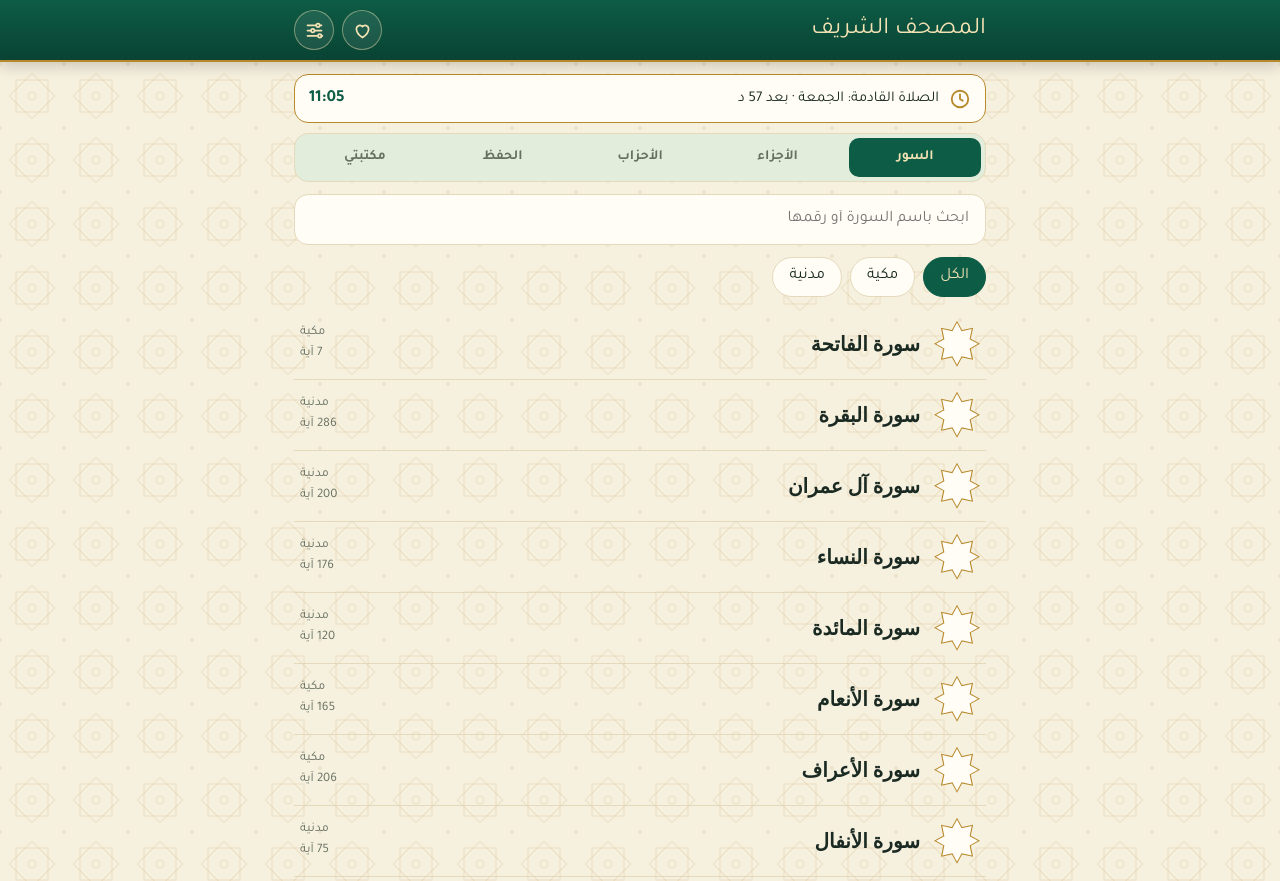
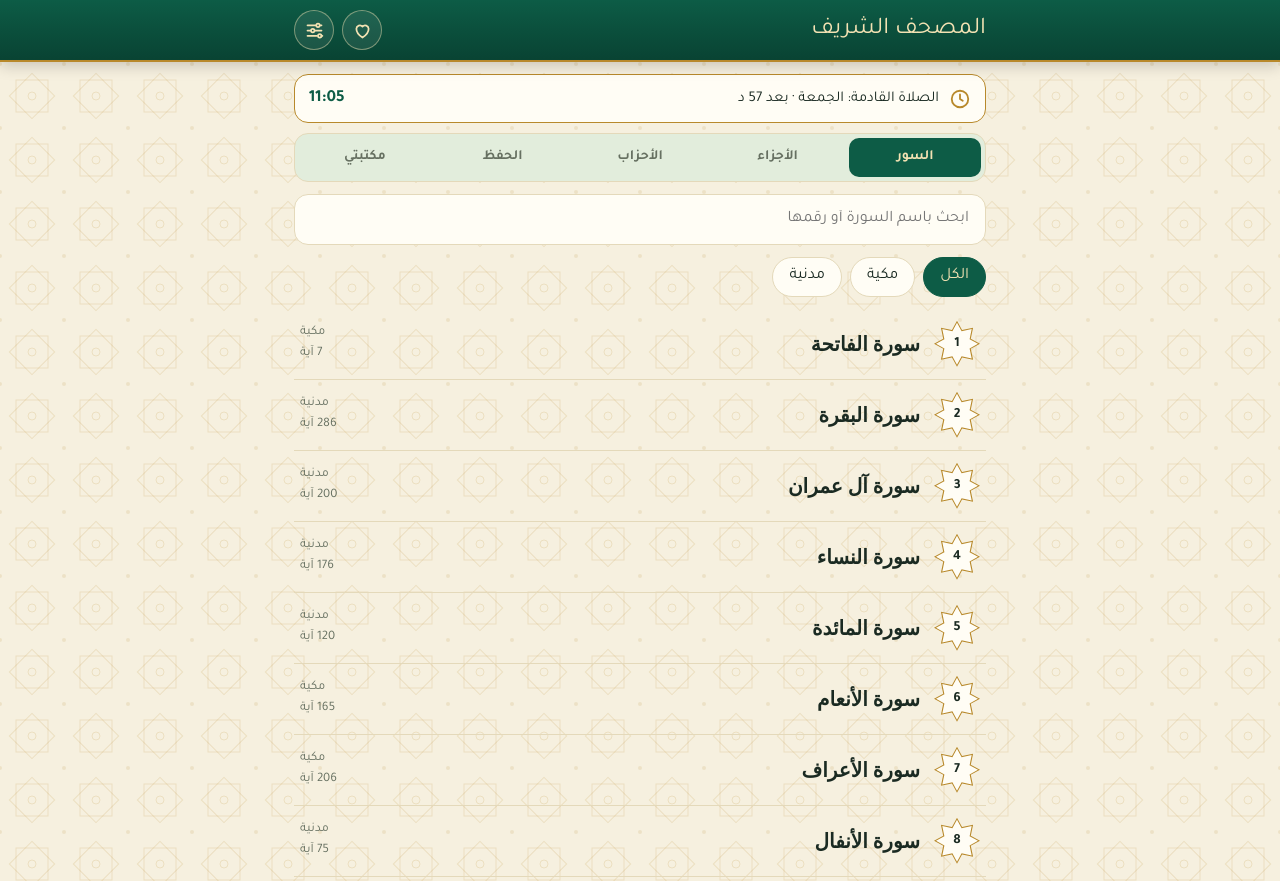
Before and after one commit to tnsparrow02-beep/Mushaf-app-apk, a website: page index.html in a window 1280 px wide. Shown: the top 881 px of the page. Drawn offline with Linux system fonts and the light colour scheme; a web font is replaced by a local one.

Commit message:
Update styles.css

```diff
--- a/styles.css
+++ b/styles.css
@@ -98,9 +98,9 @@ input[type=search]{width:100%;padding:12px 16px;border-radius:14px;border:1px so
 ul{list-style:none;margin:0;padding:0}
 .row{display:flex;align-items:center;gap:14px;padding:12px 6px;border-bottom:1px solid var(--line);cursor:pointer;touch-action:manipulation}
 .row:hover{background:var(--g2)}
-.no{border:0;border-radius:0;transform:none;position:relative;width:46px;height:46px;background:var(--gold);clip-path:polygon(50% 0,61% 20%,85% 15%,80% 39%,100% 50%,80% 61%,85% 85%,61% 80%,50% 100%,39% 80%,15% 85%,20% 61%,0 50%,20% 39%,15% 15%,39% 20%)}
+.no{flex:none;display:grid;place-items:center;border:0;border-radius:0;transform:none;position:relative;width:46px;height:46px;background:var(--gold);clip-path:polygon(50% 0,61% 20%,85% 15%,80% 39%,100% 50%,80% 61%,85% 85%,61% 80%,50% 100%,39% 80%,15% 85%,20% 61%,0 50%,20% 39%,15% 15%,39% 20%)}
 .no::before{content:"";position:absolute;inset:2px;background:var(--card);clip-path:polygon(50% 0,61% 20%,85% 15%,80% 39%,100% 50%,80% 61%,85% 85%,61% 80%,50% 100%,39% 80%,15% 85%,20% 61%,0 50%,20% 39%,15% 15%,39% 20%)}
-.no span{position:relative;transform:none;font-size:14px}
+.no span{position:relative;z-index:1;transform:none;font-size:14px;font-weight:700;line-height:1;color:var(--ink,inherit)}
 .row:hover .no::before{background:var(--g2)}
 .row.dn .no{background:var(--g)}
 .row.dn .no::before{background:var(--g)}
```
